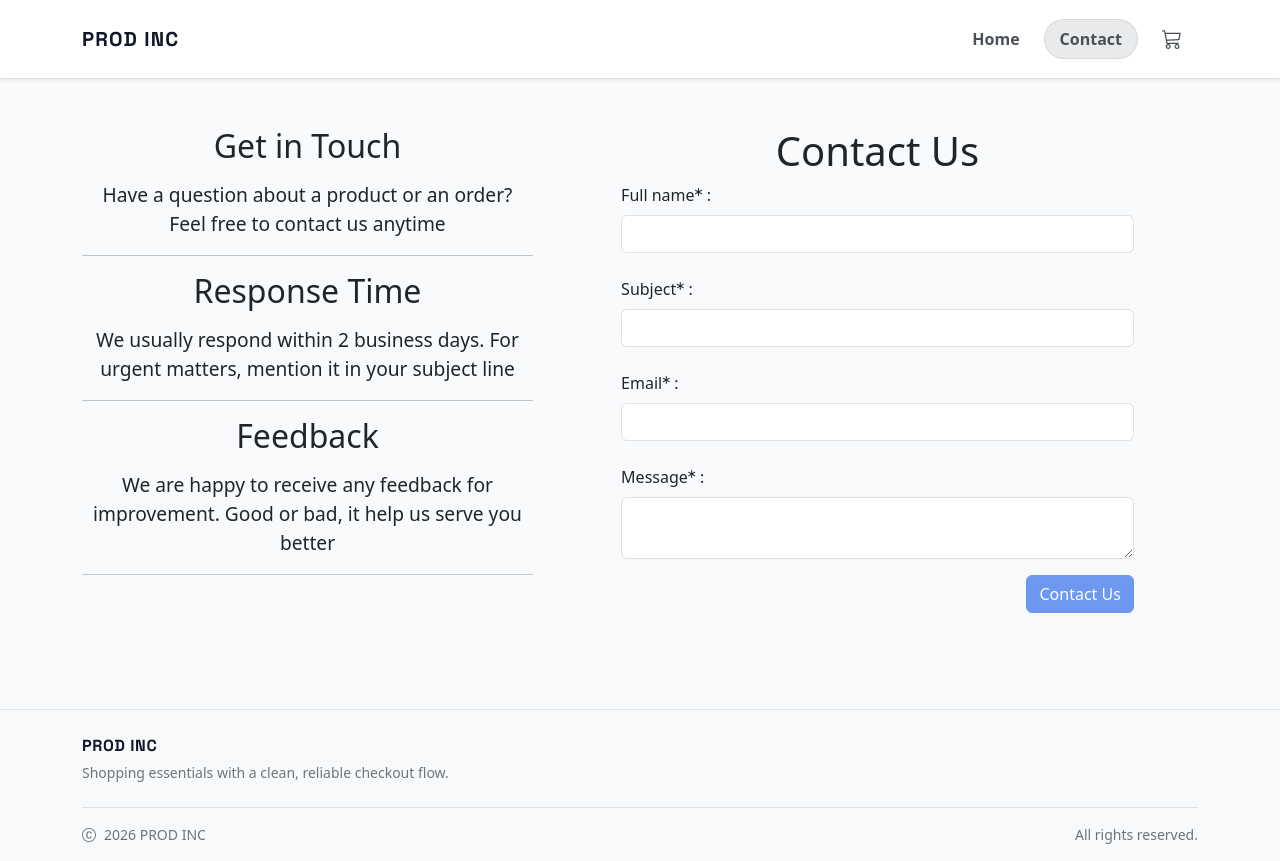
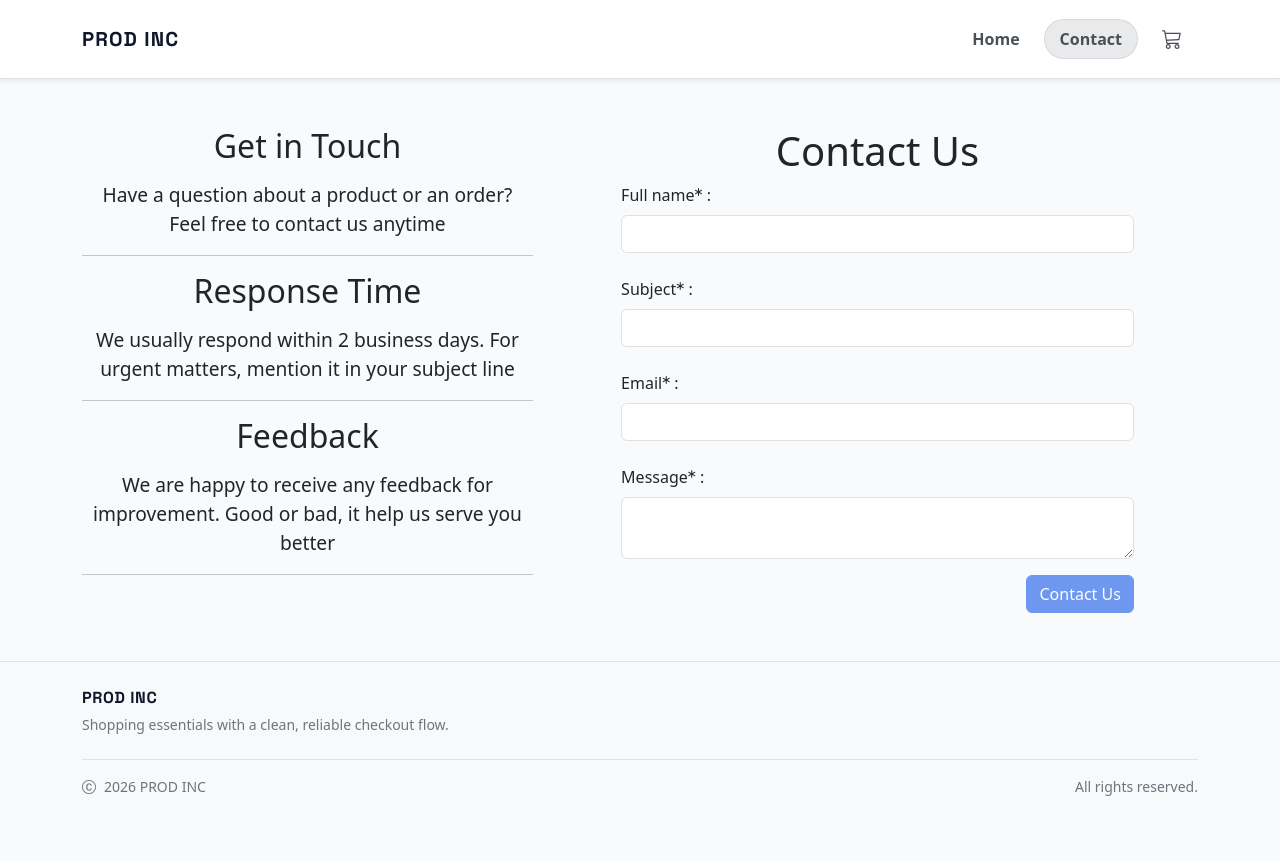
Before and after one commit to NoroffFEU/jsfw-2025-v1-reactjsf26, a React (Vite) app: page /contact in a window 1280 px wide. After the commit the page ends 813 px from the top, so only its background shows below. Built offline with nearby package versions, Linux system fonts and the light colour scheme.

Commit message:
styles for contact and logo

```diff
--- a/src/components/layout/Header.tsx
+++ b/src/components/layout/Header.tsx
@@ -16,7 +16,7 @@ const Header = () => {
       <div className="container py-2 align-items-center">
         <Link
           to="/"
-          className="navbar-brand app-brand d-inline-flex align-items-center mb-0"
+          className="navbar-brand app-brand d-inline-flex align-items-center mb-0 focus-ring-0"
           onClick={handleNavClick}
         >
           PROD INC
@@ -40,7 +40,10 @@ const Header = () => {
               <Link
                 to="/"
                 className="nav-link rounded-pill px-3 fw-semibold text-dark-emphasis"
-                activeProps={{ className: 'nav-link rounded-pill px-3 fw-semibold text-dark active-link' }}
+                activeProps={{
+                  className:
+                    'nav-link rounded-pill px-3 fw-semibold text-dark active-link',
+                }}
                 onClick={handleNavClick}
               >
                 Home
@@ -50,7 +53,10 @@ const Header = () => {
               <Link
                 to="/contact"
                 className="nav-link rounded-pill px-3 fw-semibold text-dark-emphasis"
-                activeProps={{ className: 'nav-link rounded-pill px-3 fw-semibold text-dark active-link' }}
+                activeProps={{
+                  className:
+                    'nav-link rounded-pill px-3 fw-semibold text-dark active-link',
+                }}
                 onClick={handleNavClick}
               >
                 Contact
@@ -60,7 +66,10 @@ const Header = () => {
               <Link
                 to="/cart"
                 className="nav-link rounded-pill px-3 fw-semibold text-dark-emphasis position-relative d-flex align-items-center justify-content-center"
-                activeProps={{ className: 'nav-link rounded-pill px-3 fw-semibold text-dark active-link position-relative d-flex align-items-center justify-content-center' }}
+                activeProps={{
+                  className:
+                    'nav-link rounded-pill px-3 fw-semibold text-dark active-link position-relative d-flex align-items-center justify-content-center',
+                }}
                 aria-label="Cart"
                 onClick={handleNavClick}
               >
--- a/src/pages/ContactPage.tsx
+++ b/src/pages/ContactPage.tsx
@@ -49,7 +49,7 @@ const ContactPage = () => {
         name="description"
         content="Contact us today so that we can help you out if you have any questions or have an issue with your order"
       />
-      <div className="container align-items-center justify-content-center text-center my-3 my-md-5">
+      <div className="container align-items-center justify-content-center text-center mt-5">
         <div className="row">
           <div className="col-12 order-2 col-md-5 order-md-1 mt-5 mt-md-0">
             <ContactText />
--- a/src/styles/global.css
+++ b/src/styles/global.css
@@ -1,4 +1,3 @@
-
 @import url('https://fonts.googleapis.com/css2?family=Manrope:wght@400;500;600;700;800&family=Space+Grotesk:wght@600;700&display=swap');
 
 * {
@@ -36,9 +35,10 @@ body {
   text-transform: uppercase;
 }
 
-.app-brand:hover,
-.app-brand:focus {
-  color: var(--color-primary) !important;
+.app-brand:hover {
+  color: var(--color-text-muted) !important;
+  outline: none;
+  outline-color: transparent;
 }
 
 .app-footer-brand {
```
